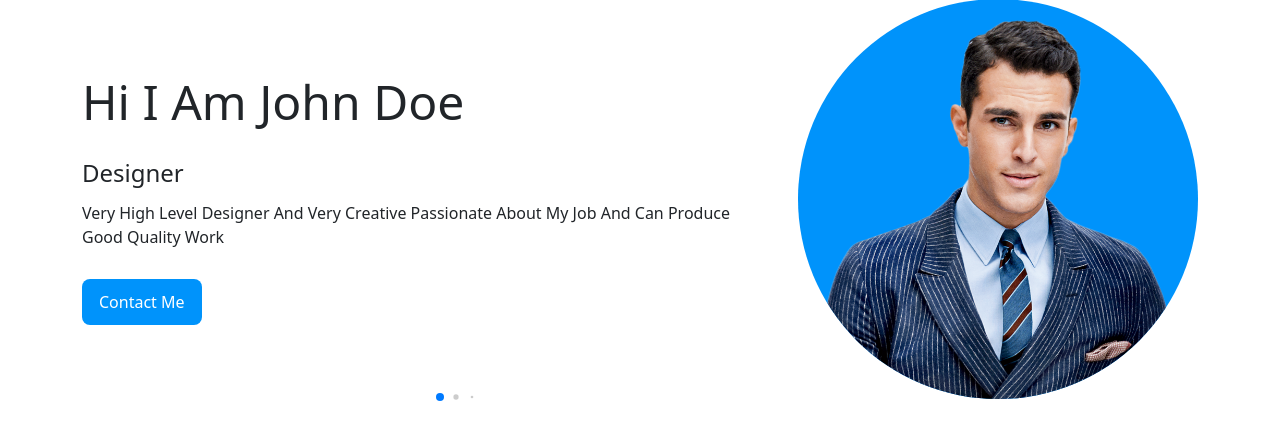
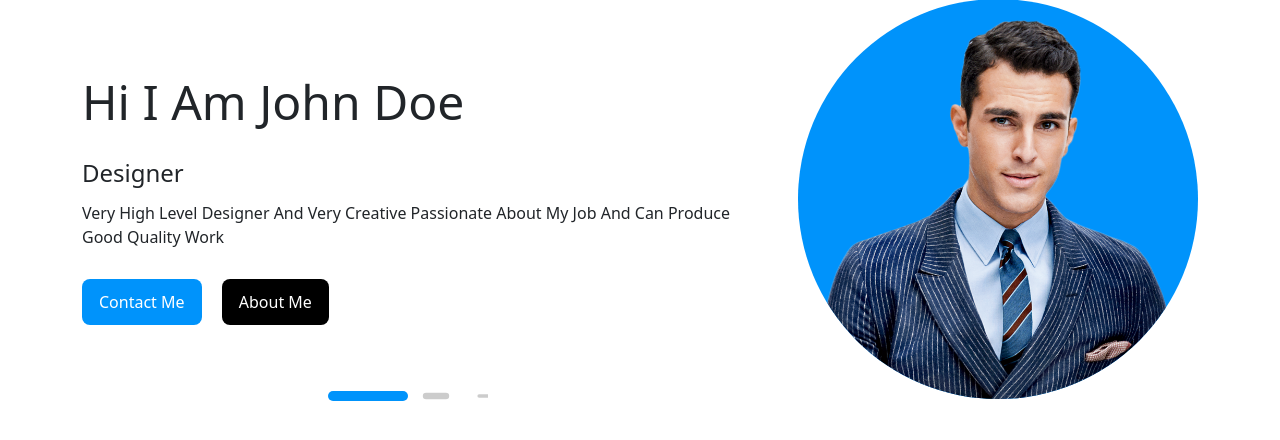
Before and after one commit to ajj97000/Portofolio, a PHP site: page / in a window 1280 px wide. Shown: the part 168-608 px from the top of the page. Run offline with PHP 8.4, Linux system fonts and the light colour scheme.

Commit message:
slider done

```diff
--- a/index.html
+++ b/index.html
@@ -5,6 +5,7 @@
     <meta charset="UTF-8">
     <meta http-equiv="X-UA-Compatible" content="IE=edge">
     <meta name="viewport" content="width=device-width, initial-scale=1.0">
+    <link rel="icon" type="image/png" href="fav.png" />
     <title>Portfolio</title>
     <!-- swiper  -->
     <link rel="stylesheet" href="https://cdn.jsdelivr.net/npm/swiper@9/swiper-bundle.min.css" />
@@ -63,6 +64,7 @@
                                 job and can produce good
                                 quality work</p>
                             <button class="button button--primary">Contact Me</button>
+                            <button class="button button--secondary">About Me</button>
                         </div>
                         <div class="swiper-slide">
                             <h2 class="swiper__title">my porpuse</h2>
@@ -98,9 +100,14 @@
     <!-- Initialize Swiper -->
     <script>
         var swiper = new Swiper(".mySwiper", {
+            autoplay: {
+                delay: 2500,
+                disableOnInteraction: false,
+            },
             pagination: {
                 el: ".swiper-pagination",
                 dynamicBullets: true,
+                clickable: true,
             },
         });
     </script>
--- a/src/css/style.css
+++ b/src/css/style.css
@@ -103,6 +103,19 @@ body {
   background-color: var(--white-color);
   border-color: var(--primary-color);
 }
+.button--secondary {
+  background-color: var(--secondary-color);
+  color: var(--white-color);
+}
+.button--secondary:hover {
+  color: var(--secondary-color);
+  background-color: var(--white-color);
+  border-color: var(--secondary-color);
+}
+.button + .button {
+  -webkit-margin-start: var(--space-md);
+          margin-inline-start: var(--space-md);
+}
 
 .theme-mode {
   width: 30px;
@@ -120,6 +133,19 @@ body {
   display: flex;
   align-items: center;
   padding: var(--space-5xl) var(--space-none);
+}
+.swiper-wrapper .swiper-pagination-bullet {
+  width: 40px;
+  height: 10px;
+  border-radius: 6px;
+}
+.swiper-wrapper .swiper-pagination-bullet-active {
+  width: 80px;
+  background-color: var(--primary-color);
+}
+.swiper-wrapper .swiper-horizontal > .swiper-pagination-bullets.swiper-pagination-bullets-dynamic,
+.swiper-wrapper .swiper-pagination-horizontal.swiper-pagination-bullets.swiper-pagination-bullets-dynamic {
+  left: 40%;
 }
 
 .swiper__title {
--- a/src/scss/components/_buttons.scss
+++ b/src/scss/components/_buttons.scss
@@ -26,4 +26,19 @@
             border-color: var(--primary-color);
         }
     }
+
+    &--secondary {
+        background-color: var(--secondary-color);
+        color: var(--white-color);
+
+        &:hover {
+            color: var(--secondary-color);
+            background-color: var(--white-color);
+            border-color: var(--secondary-color);
+        }
+    }
+
+    &+.button {
+        margin-inline-start: var(--space-md);
+    }
 }
--- a/src/scss/components/_swiper.scss
+++ b/src/scss/components/_swiper.scss
@@ -6,6 +6,22 @@
     display: flex;
     align-items: center;
     padding: var(--space-5xl) var(--space-none);
+
+    .swiper-pagination-bullet {
+        width: 40px;
+        height: 10px;
+        border-radius: 6px;
+    }
+
+    .swiper-pagination-bullet-active {
+        width: 80px;
+        background-color: var(--primary-color);
+    }
+
+    .swiper-horizontal>.swiper-pagination-bullets.swiper-pagination-bullets-dynamic,
+    .swiper-pagination-horizontal.swiper-pagination-bullets.swiper-pagination-bullets-dynamic {
+        left: 40%;
+    }
 }
 
 .swiper__title {
```
Also changed, not shown: fav.png (added), 1 other file.
